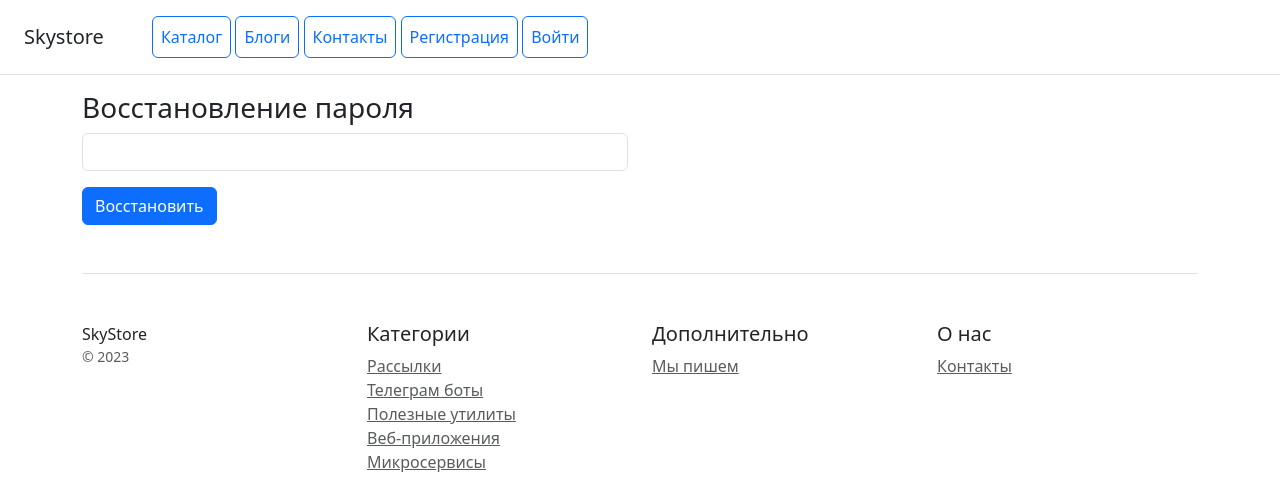
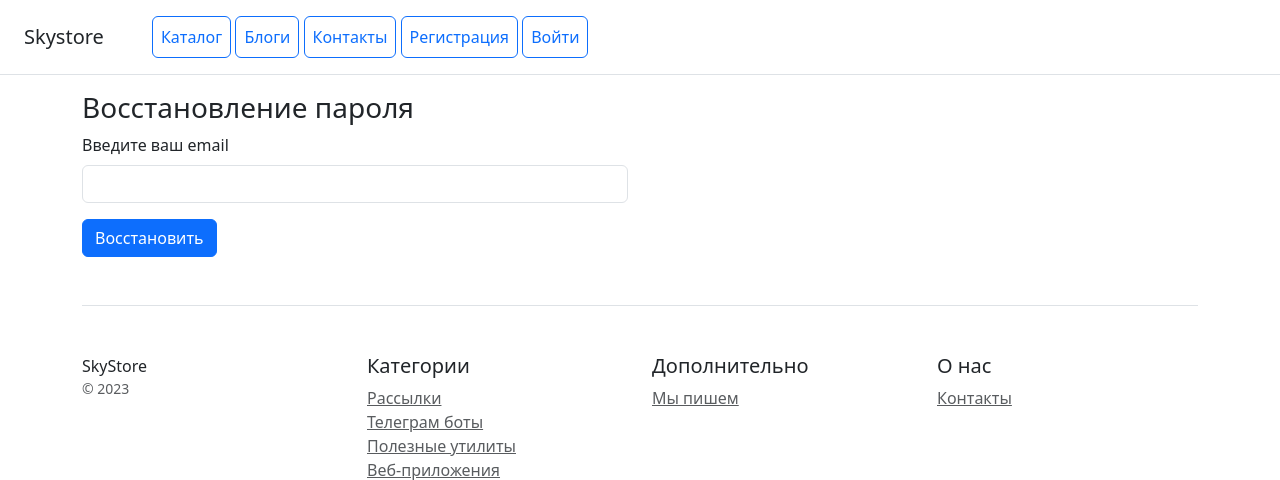
Before and after one commit to fivtin/django-project, a Django app: page /users/register/reset-password in a window 1280 px wide. Shown: the top 480 px of the page. Run offline with Django 5.2, Linux system fonts and the light colour scheme.

Commit message:
HW 22.2 - added label to password reset email-field form

```diff
--- a/users/templates/users/reset-password.html
+++ b/users/templates/users/reset-password.html
@@ -6,6 +6,7 @@
     <div class="row">
         {% csrf_token %}
         <div class="col-6">
+            <label class="form-label">Введите ваш email</label>
             <input class="form-control mb-3" type="email" name="email" required="required" />
         </div>
 
```
